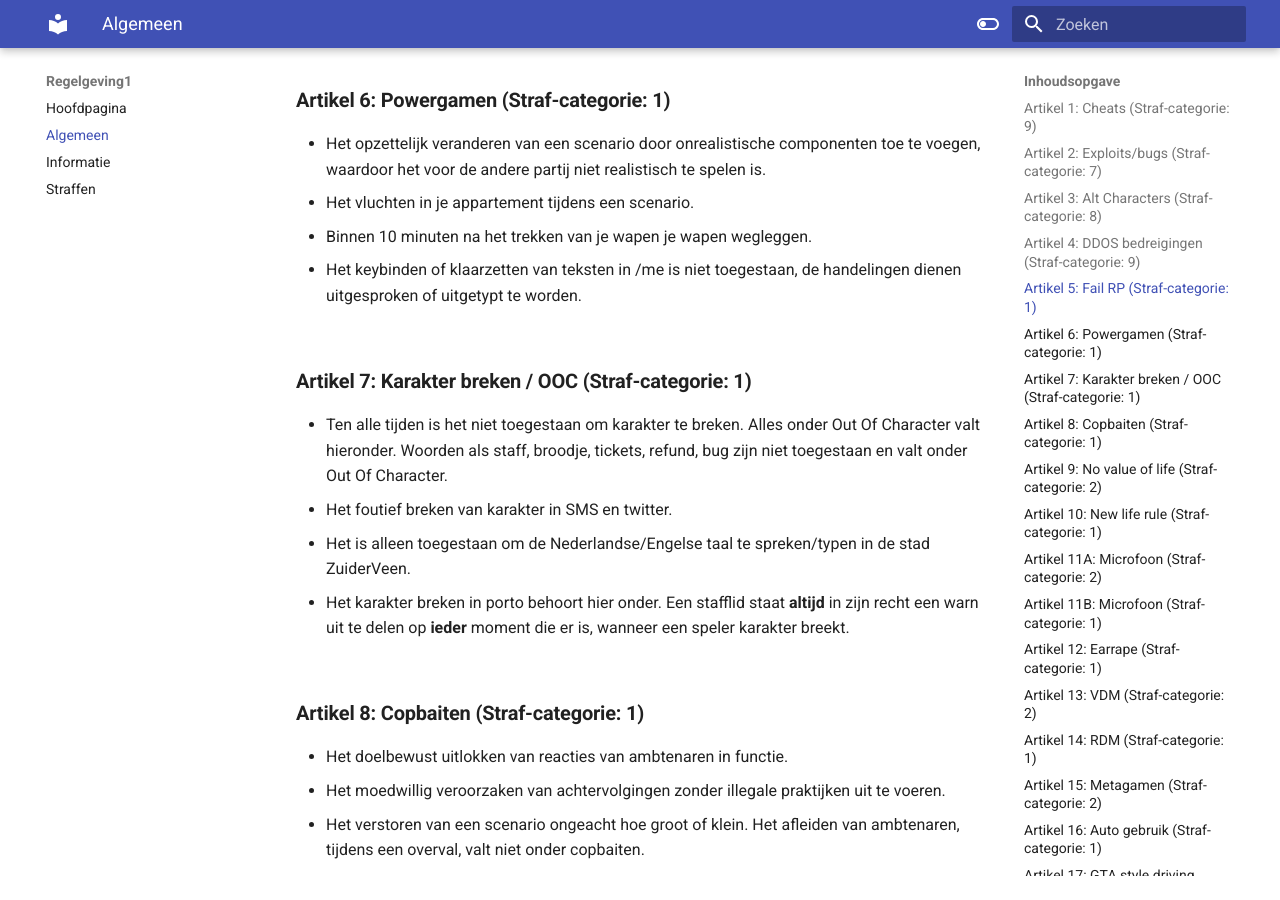
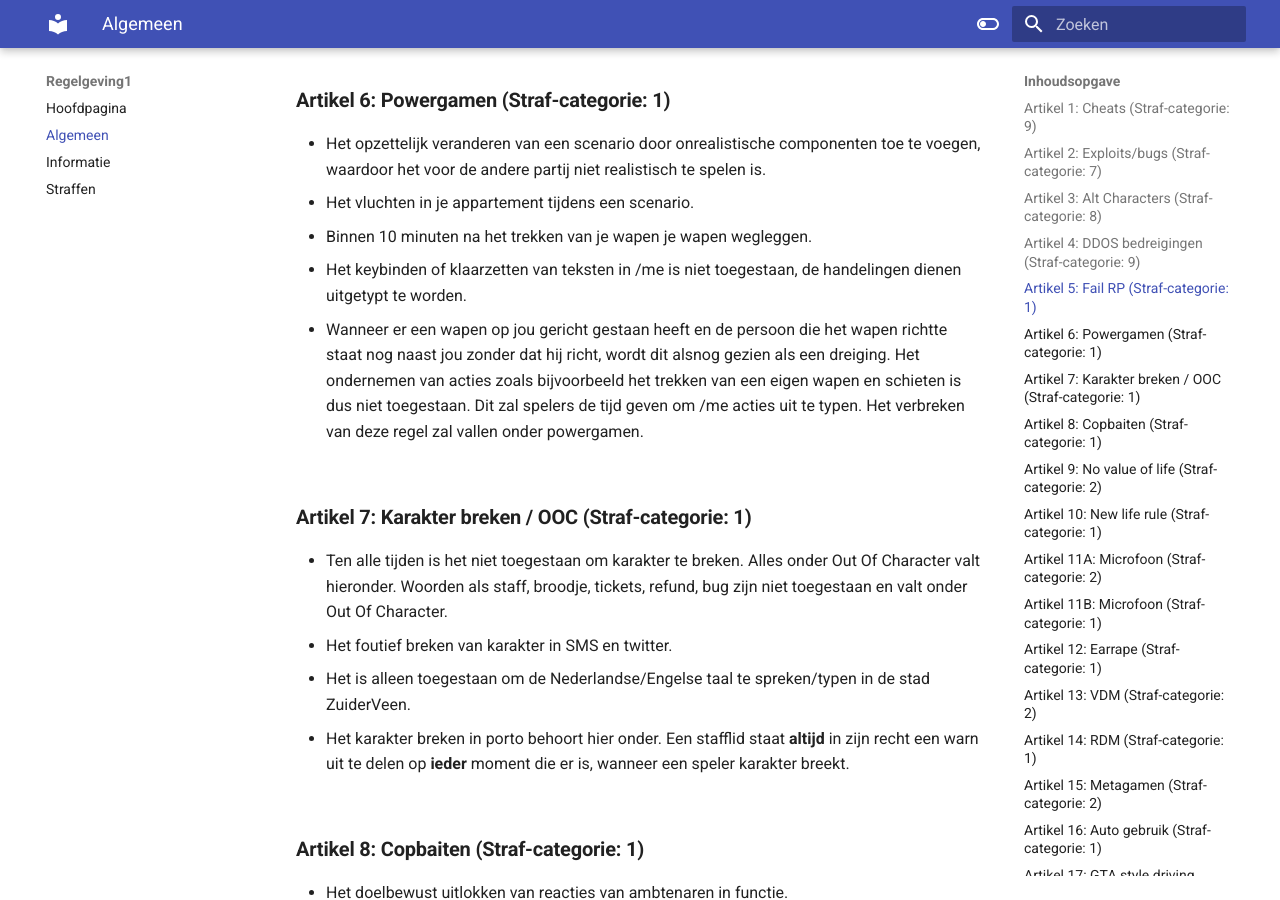
Before and after one commit to ZuiderVeenRP/apv, an MkDocs documentation site: the page built from docs/algemeen.md, in a window 1280 px wide and 900 px high, scrolled down 1470 px. Built offline with MkDocs 1.6.1 and Material for MkDocs 9.7.7, drawn with Linux system fonts in a browser that asks for light colours; comment, search, counter and statistics services are not loaded; some of the changed text lies outside the part shown.

Commit message:
Update algemeen.md

```diff
--- a/docs/algemeen.md
+++ b/docs/algemeen.md
@@ -42,7 +42,8 @@
    - Het opzettelijk veranderen van een scenario door onrealistische componenten toe te voegen, waardoor het voor de andere partij niet realistisch te spelen is.</br>
    - Het vluchten in je appartement tijdens een scenario.</br>
    - Binnen 10 minuten na het trekken van je wapen je wapen wegleggen.</br>
-   - Het keybinden of klaarzetten van teksten in /me is niet toegestaan, de handelingen dienen uitgesproken of uitgetypt te worden.</br>
+   - Het keybinden of klaarzetten van teksten in /me is niet toegestaan, de handelingen dienen uitgetypt te worden.</br>
+   - Wanneer er een wapen op jou gericht gestaan heeft en de persoon die het wapen richtte staat nog naast jou zonder dat hij richt, wordt dit alsnog gezien als een dreiging. Het ondernemen van acties zoals bijvoorbeeld het trekken van een eigen wapen en schieten is dus niet toegestaan. Dit zal spelers de tijd geven om /me acties uit te typen. Het verbreken van deze regel zal vallen onder powergamen.</br>
 </br>
 
 ### **Artikel 7: Karakter breken / OOC**			**(Straf-categorie: 1)**
@@ -241,25 +242,27 @@
 - Het verbreken van bovenstaand artikel zal leiden tot een gang waarschuwing voor de gang in kwestie.
 </br>
 
-### **Artikel 37: Rippen van wapens**		**(Straf-categorie: 1 + deal terugdraaien)**
+### **Artikel 37: Rippen van wapens**		**(Straf-categorie: 1)**
 - Regels over het rippen van wapens:
 - Wanneer je een wapen wil rippen moet deze fysiek gezien zijn.
 - Discord kanalen (behalve twitter media) tellen niet mee als ‘’gezien hebben’’
 - Je bent verplicht te clippen vanaf het zien van het wapen tot aan het rippen van het wapen.
 - Het wapen dat je ript moet lager zijn dan het wapen dat je zelf gebruikt om te rippen.
-- Attachment die je fysiek kan zien mogen geript worden.
+- Attachment mogen geript worden wanneer je ze op een wapen ziet of bij het rippen tegen komt.
 - Deze lijst moet je aanhouden tijdens het rippen:
-> 1 Assault Rifle </br>
-> 2 Compact Rifle </br>
-> 3 P90 </br>
-> 4 Sawn Off Shotgun </br>
-> 5 Micro SMG </br>
-> 6 Deagle </br>
-> 7 Beretta </br>
-> 8 Knuckle duster </br>
-> 9 Machete </br>
-> 10 Stiletto </br>
-> 11 Knuppel </br>
+> 1 AKM </br>
+> 2 Assault Rifle </br>
+> 3 Compact Rifle </br>
+> 4 P90 </br>
+> 5 Sawn Off Shotgun </br>
+> 6 Micro SMG </br>
+> 7 Scorpion </br>
+> 8 Deagle </br>
+> 9 Beretta </br>
+> 10 Knuckle duster </br>
+> 11 Machete </br>
+> 12 Stiletto </br>
+> 13 Knuppel </br>
 
 ### **Artikel 38: Officiële gangs**				**(Straf-categorie: 5 + Gang-warn)**
 - Het misbruiken van het gang-menu is niet toegestaan.
```
